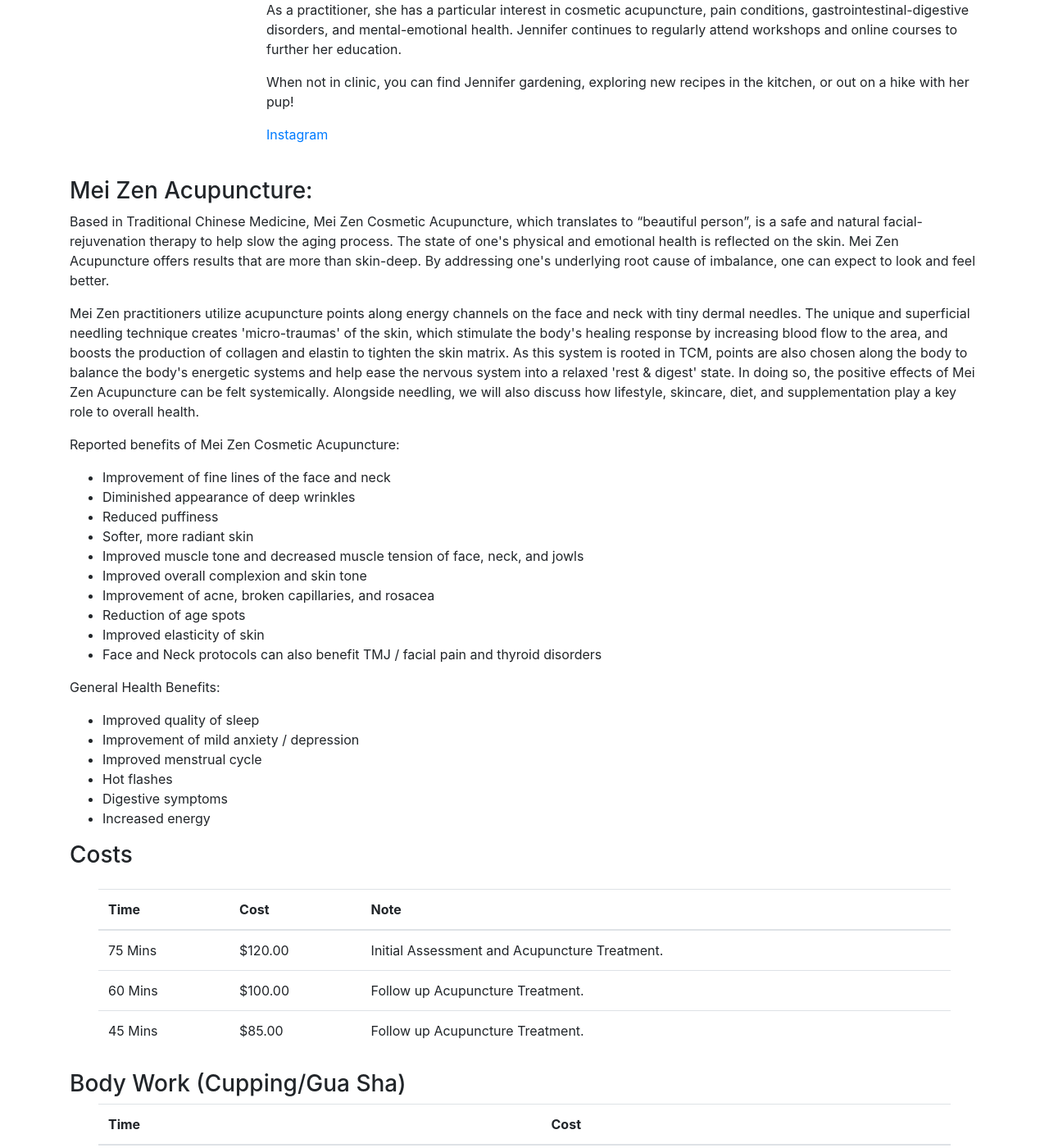
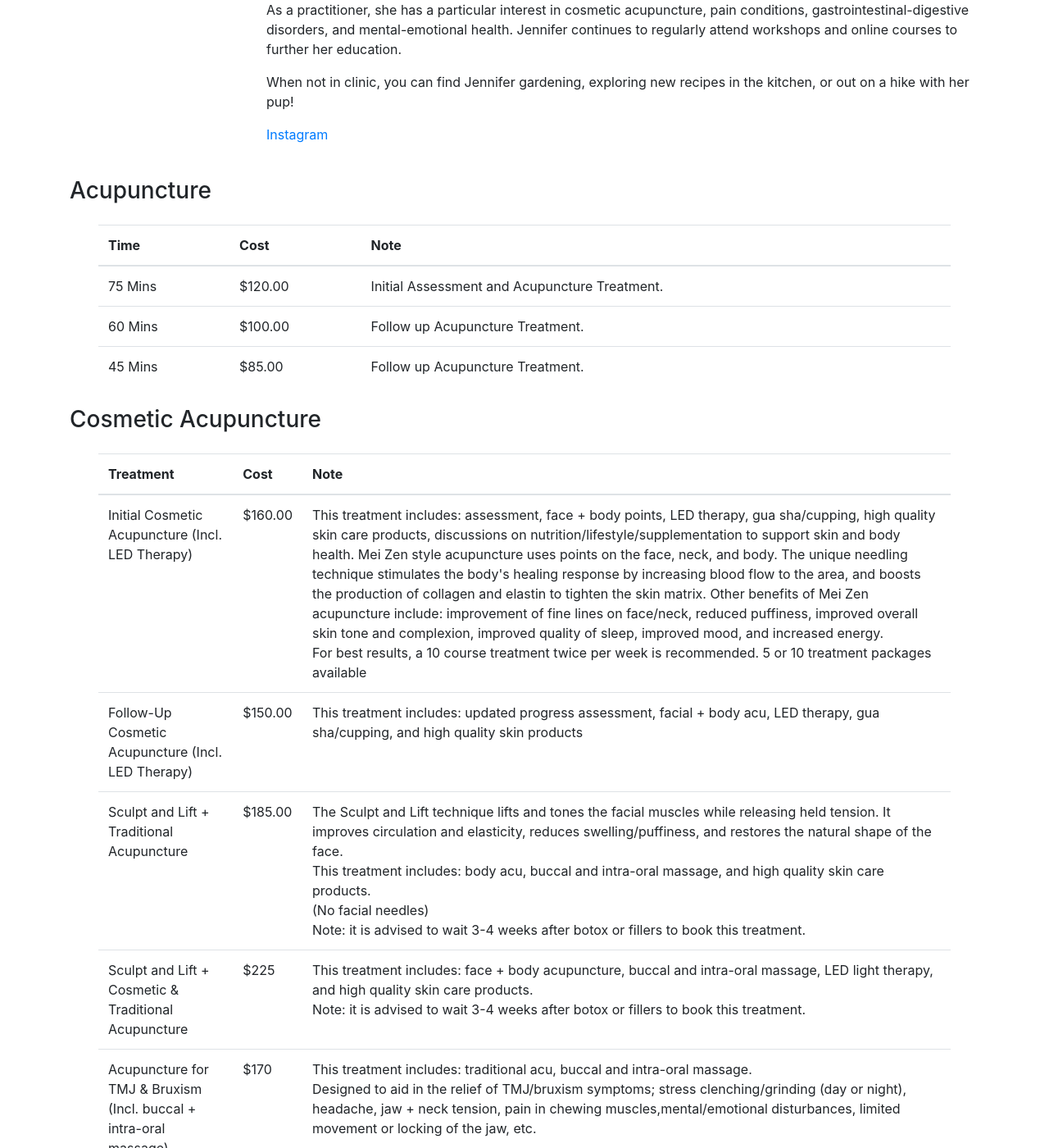
Before and after one commit to cbrucermt/cascadiahealth, a Jekyll site: the page built from therapists/jennifer-fairbairn.html, in a window 1280 px wide and 1400 px high, scrolled down 793 px. Shown: the whole window at 82% size. Built offline with Jekyll 4.4.1, drawn with Linux system fonts in a browser that asks for light colours; some web fonts are replaced; some of the changed text lies outside the part shown.

Commit message:
Update Jennifer's services

```diff
--- a/therapists/jennifer-fairbairn.html
+++ b/therapists/jennifer-fairbairn.html
@@ -29,10 +29,8 @@ description: Cascadia Massage and Health Centre offers acupuncture in Victoria B
     </ul>
   </div>
 
-  {% include services/acupuncture-mei-zen.html %}
-
   <div class="container mb-4">
-    <h3 class="mb-4">Costs</h3>
+    <h3 class="mb-4">Acupuncture</h3>
     <table class="table" style="max-width: 65rem; margin: auto;">
       <thead>
         <tr>
@@ -62,6 +60,52 @@ description: Cascadia Massage and Health Centre offers acupuncture in Victoria B
 
     <br />
 
+    <h3 class="mb-4">Cosmetic Acupuncture</h3>
+    <table class="table" style="max-width: 65rem; margin: auto;">
+      <thead>
+        <tr>
+          <th>Treatment</th>
+          <th>Cost</th>
+          <th>Note</th>
+        </tr>
+      </thead>
+      <tbody>
+        <tr>
+          <td>Initial Cosmetic Acupuncture (Incl. LED Therapy)</td>
+          <td>$160.00</td>
+          <td>This treatment includes: assessment, face + body points, LED therapy, gua sha/cupping, high quality skin care products, discussions on nutrition/lifestyle/supplementation to support skin and body health. Mei Zen style acupuncture uses points on the face, neck, and body. The unique needling technique stimulates the body's healing response by increasing blood flow to the area, and boosts the production of collagen and elastin to tighten the skin matrix. Other benefits of Mei Zen acupuncture include: improvement of fine lines on face/neck, reduced puffiness, improved overall skin tone and complexion, improved quality of sleep, improved mood, and increased energy.<br />
+            For best results, a 10 course treatment twice per week is recommended. 5 or 10 treatment packages available</td>
+        </tr>
+        <tr>
+          <td>Follow-Up Cosmetic Acupuncture (Incl. LED Therapy)</td>
+          <td>$150.00</td>
+          <td>This treatment includes: updated progress assessment, facial + body acu, LED therapy, gua sha/cupping, and high quality skin products</td>
+        </tr>
+        <tr>
+          <td>Sculpt and Lift + Traditional Acupuncture</td>
+          <td>$185.00</td>
+          <td>The Sculpt and Lift technique lifts and tones the facial muscles while releasing held tension. It improves circulation and elasticity, reduces swelling/puffiness, and restores the natural shape of the face.<br />
+            This treatment includes: body acu, buccal and intra-oral massage, and high quality skin care products.<br />
+            (No facial needles)<br />
+            Note: it is advised to wait 3-4 weeks after botox or fillers to book this treatment.</td>
+        </tr>
+        <tr>
+          <td>Sculpt and Lift + Cosmetic & Traditional Acupuncture</td>
+          <td>$225</td>
+          <td>This treatment includes: face + body acupuncture, buccal and intra-oral massage, LED light therapy, and high quality skin care products.<br />
+            Note: it is advised to wait 3-4 weeks after botox or fillers to book this treatment.  </td>
+        </tr>
+        <tr>
+          <td>Acupuncture for TMJ & Bruxism (Incl. buccal + intra-oral massage)</td>
+          <td>$170</td>
+          <td>This treatment includes: traditional acu, buccal and intra-oral massage.<br />
+            Designed to aid in the relief of TMJ/bruxism symptoms; stress clenching/grinding (day or night), headache, jaw + neck tension, pain in chewing muscles,mental/emotional disturbances, limited movement or locking of the jaw, etc.</td>
+        </tr>
+      </tbody>
+    </table>
+
+    <br />
+
     <h3>Body Work (Cupping/Gua Sha)</h3>
     <table class="table" style="max-width: 65rem; margin: auto;">
       <thead>
@@ -82,35 +126,5 @@ description: Cascadia Massage and Health Centre offers acupuncture in Victoria B
       </tbody>
     </table>
 
-    <br />
-
-    <h3>Packages</h3>
-    <table class="table" style="max-width: 65rem; margin: auto;">
-      <thead>
-        <tr>
-          <th>Package</th>
-          <th>Cost</th>
-        </tr>
-      </thead>
-      <tbody>
-        <tr>
-          <td>Mei Zen Cosmetic Acupuncture Protocol Package: 10 treatments over 5 weeks:</td>
-          <td>$1200.00</td>
-        </tr>
-        <tr>
-          <td>Mei Zen Cosmetic Acupuncture Package: 5 treatments:</td>
-          <td>$600.00</td>
-        </tr>
-        <tr>
-          <td>Mei Zen Cosmetic Acupuncture Initial without package (75-90min):</td>
-          <td>$140.00</td>
-        </tr>
-        <tr>
-          <td>Mei Zen Cosmetic Acupuncture Subsequent without package (60min):</td>
-          <td>$125.00</td>
-        </tr>
-      </tbody>
-    </table>
-
   </div>
 </section>
```
